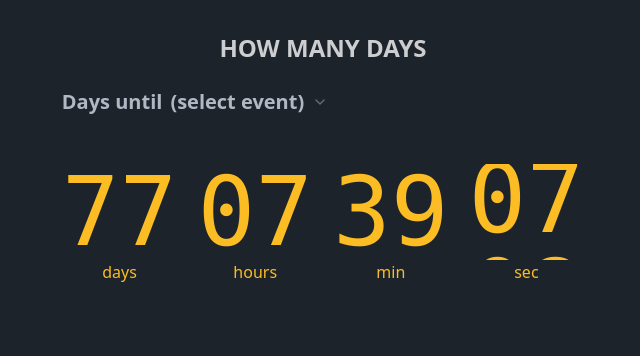
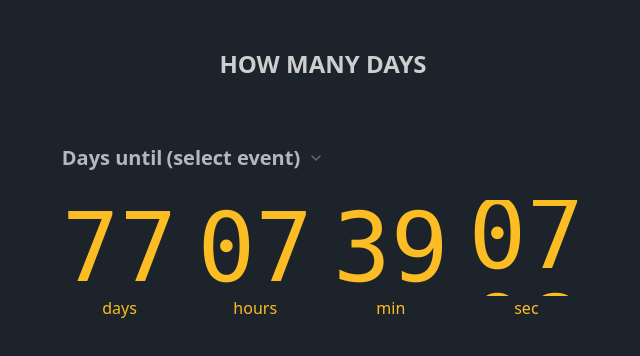
Before and after one commit to blitzmartin/countdown_tailwind, a React (Vite) app: page / in a window 1280 px wide. Shown: the top 356 px of the page, without its empty margins (317-957 px from the left). Built offline with nearby package versions, Linux system fonts and the light colour scheme.

Commit message:
add padding

```diff
--- a/src/pages/home/Home.tsx
+++ b/src/pages/home/Home.tsx
@@ -10,9 +10,9 @@ export const Home = () => {
   const [targetEvent, setTargetEvent] = useState<string>('')
 
   return (
-    <PageContainer title="HOW MANY DAYS">
-      <div className="flex flex-col gap-10">
-      <div className="flex justify-start gap-2 items-center">
+    <PageContainer title="HOW MANY DAYS" className='p-12'>
+      <div className="flex flex-col gap-5 pt-10">
+      <div className="flex justify-start gap-1 items-center">
         <h2 className="text-xl font-semibold text-accent">Days until </h2>
         <span>
           <Select onValueChange={(value) => setTargetEvent(value)}>
```
